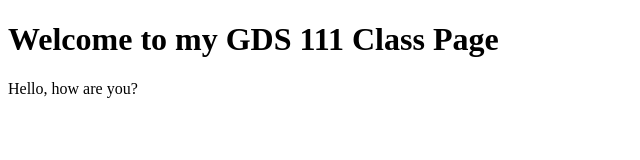
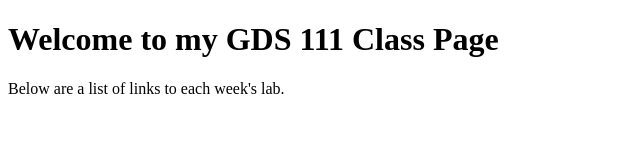
Before and after one commit to JGodino2024/GDS1112024_41, a plain HTML site: page index.html in a window 1280 px wide. Shown: the whole page, without its empty margins (0-640 px from the left). Drawn offline with Linux system fonts and the light colour scheme.

Commit message:
Changed the message about the links

```diff
--- a/index.html
+++ b/index.html
@@ -8,7 +8,7 @@
 
 <body>
     <h1>Welcome to my GDS 111 Class Page</h1>
-    <p>Hello, how are you?</p>
+    <p>Below are a list of links to each week's lab.</p>
 </body>
 
 </html>
```
